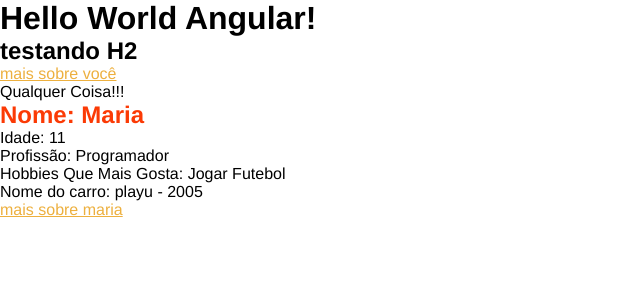
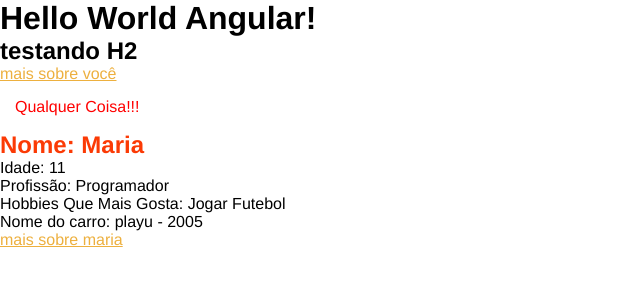
Before and after one commit to mellhub/Cursos, an Angular app in the folder Youtube/CursoAngular13Introducao-01-2022/curso-angular-y/: page / in a window 1280 px wide. Shown: the top 300 px of the page, without its empty margins (0-640 px from the left). Built offline with nearby package versions, Linux system fonts and the light colour scheme.

Commit message:
Update app.component.css

```diff
--- a/Youtube/CursoAngular13Introducao-01-2022/curso-angular-y/src/app/app.component.css
+++ b/Youtube/CursoAngular13Introducao-01-2022/curso-angular-y/src/app/app.component.css
@@ -0,0 +1,4 @@
+p {
+    color: red;
+    padding: 15px;
+}
```
